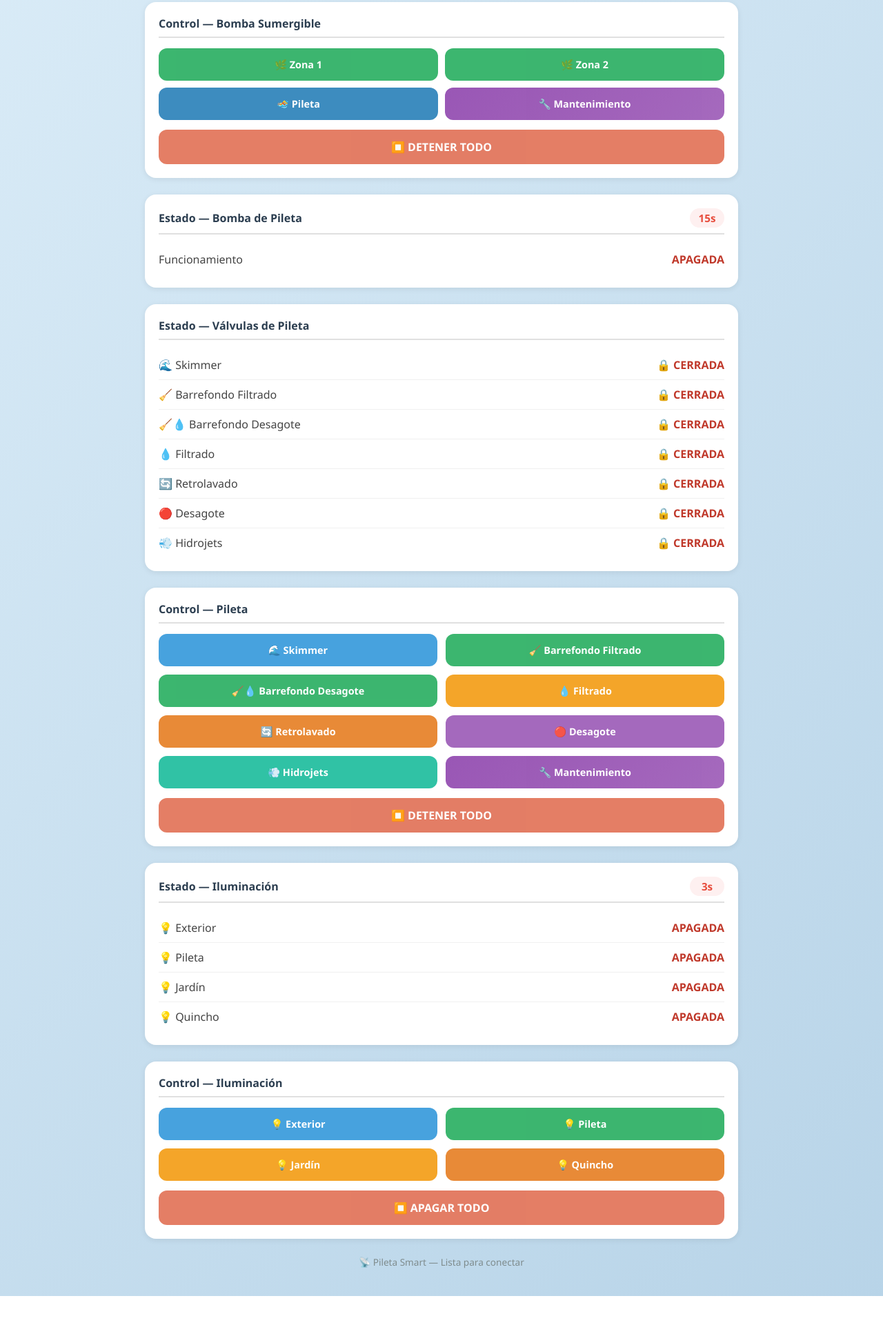
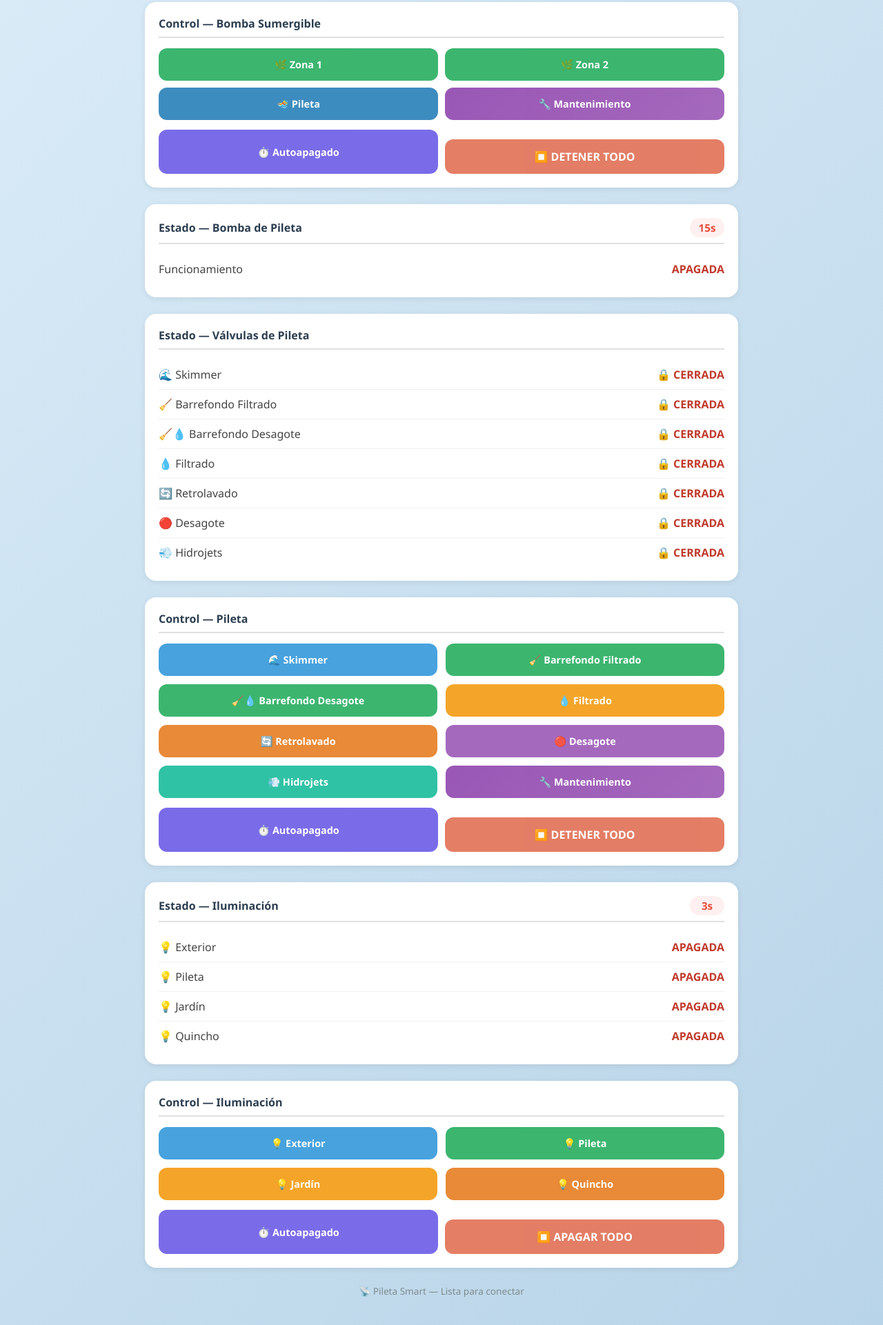
Before and after one commit to Vehiculosenventa/smart.pileta, a plain HTML site: page index.html in a window 1280 px wide. Shown: the part 766-2687 px from the top of the page at 69% size. Before the commit the page ends 2645 px from the top, so only its background shows below. Drawn offline with Linux system fonts and the light colour scheme.

Commit message:
Refactor buttons into double-row layout for UI

```diff
--- a/index.html
+++ b/index.html
@@ -60,7 +60,10 @@
             <button id="btn-llenado" class="boton btn-azul-agua" onclick="toggleValvulaBomba('llenado')">🏊 Pileta</button>
             <button id="btn-mtto-bomba" class="boton btn-mantenimiento" onclick="iniciarMantenimientoBomba()">🔧 Mantenimiento</button>
         </div>
-        <button class="boton btn-detener" onclick="detenerTodoBomba()">⏹️ DETENER TODO</button>
+        <div class="fila-doble">
+            <button class="boton btn-autoapagado" onclick="abrirTemporizadorBomba()">⏱️ Autoapagado</button>
+            <button class="boton btn-detener" onclick="detenerTodoBomba()">⏹️ DETENER TODO</button>
+        </div>
     </div>
 
     <div class="tarjeta">
@@ -118,7 +121,10 @@
             <button id="btn-hidrojets" class="boton btn-p6" onclick="activarValvulaPileta('hidrojets')">💨 Hidrojets</button>
             <button id="btn-mtto-pileta" class="boton btn-mantenimiento" onclick="iniciarMantenimientoPileta()">🔧 Mantenimiento</button>
         </div>
-        <button class="boton btn-detener" onclick="detenerTodoPileta()">⏹️ DETENER TODO</button>
+        <div class="fila-doble">
+            <button class="boton btn-autoapagado" onclick="abrirTemporizadorPileta()">⏱️ Autoapagado</button>
+            <button class="boton btn-detener" onclick="detenerTodoPileta()">⏹️ DETENER TODO</button>
+        </div>
     </div>
 
     <div class="tarjeta">
@@ -152,10 +158,18 @@
             <button id="btn-luz-jardin" class="boton btn-p3" onclick="toggleLuz('jardin')">💡 Jardín</button>
             <button id="btn-luz-quincho" class="boton btn-p4" onclick="toggleLuz('quincho')">💡 Quincho</button>
         </div>
-        <button class="boton btn-detener" onclick="apagarTodoLuces()">⏹️ APAGAR TODO</button>
+        <div class="fila-doble">
+            <button class="boton btn-autoapagado" onclick="abrirTemporizadorLuces()">⏱️ Autoapagado</button>
+            <button class="boton btn-detener" onclick="apagarTodoLuces()">⏹️ APAGAR TODO</button>
+        </div>
     </div>
 
     <div class="pie">📡 Pileta Smart — Lista para conectar</div>
+
+    <!-- Contenedores para los recuadros de Autoapagado -->
+    <div id="modal-temp-bomba"></div>
+    <div id="modal-temp-pileta"></div>
+    <div id="modal-temp-luces"></div>
 
     <script src="bomba_sumergible.js"></script>
     <script src="pileta.js"></script>
```
